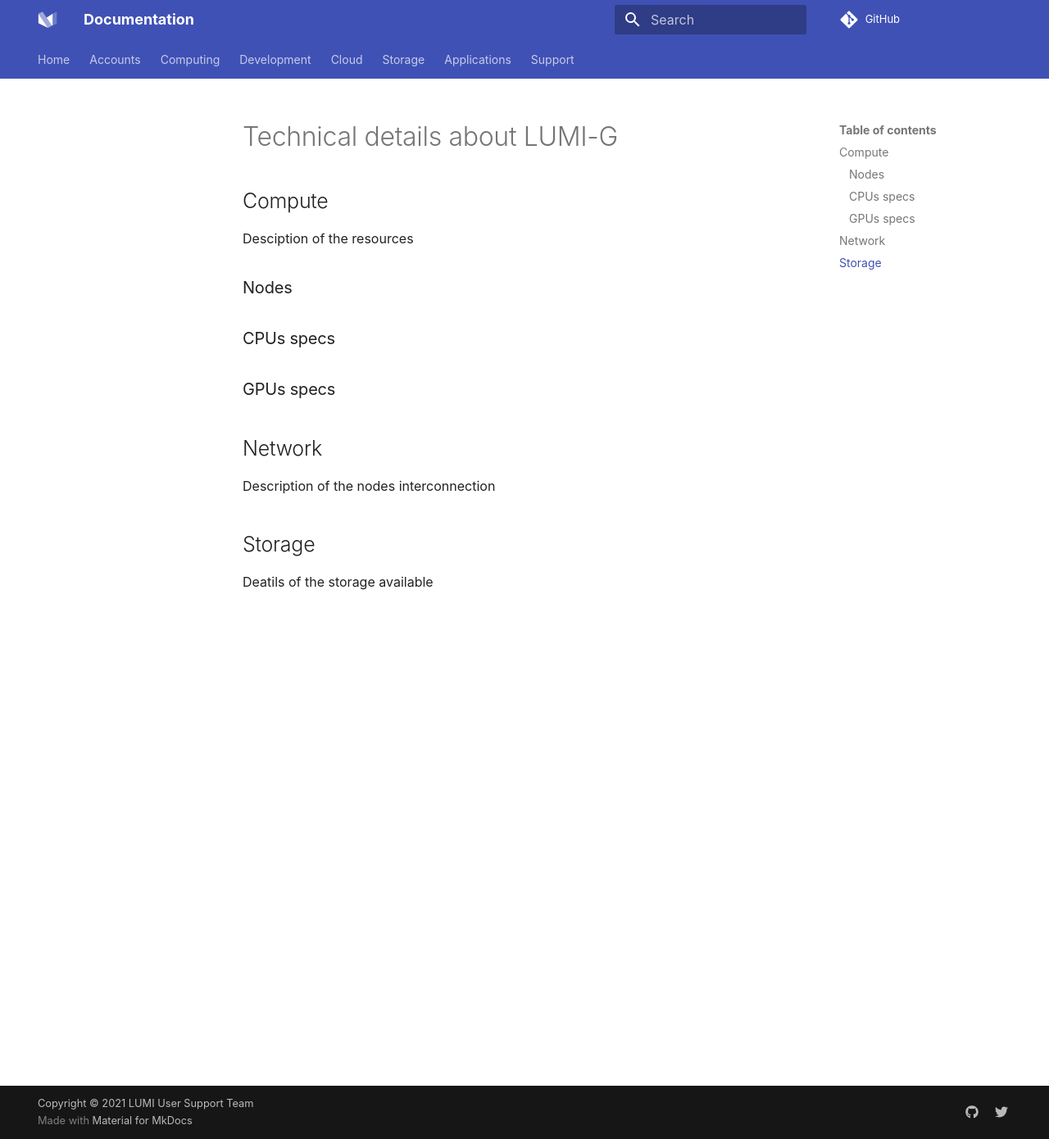
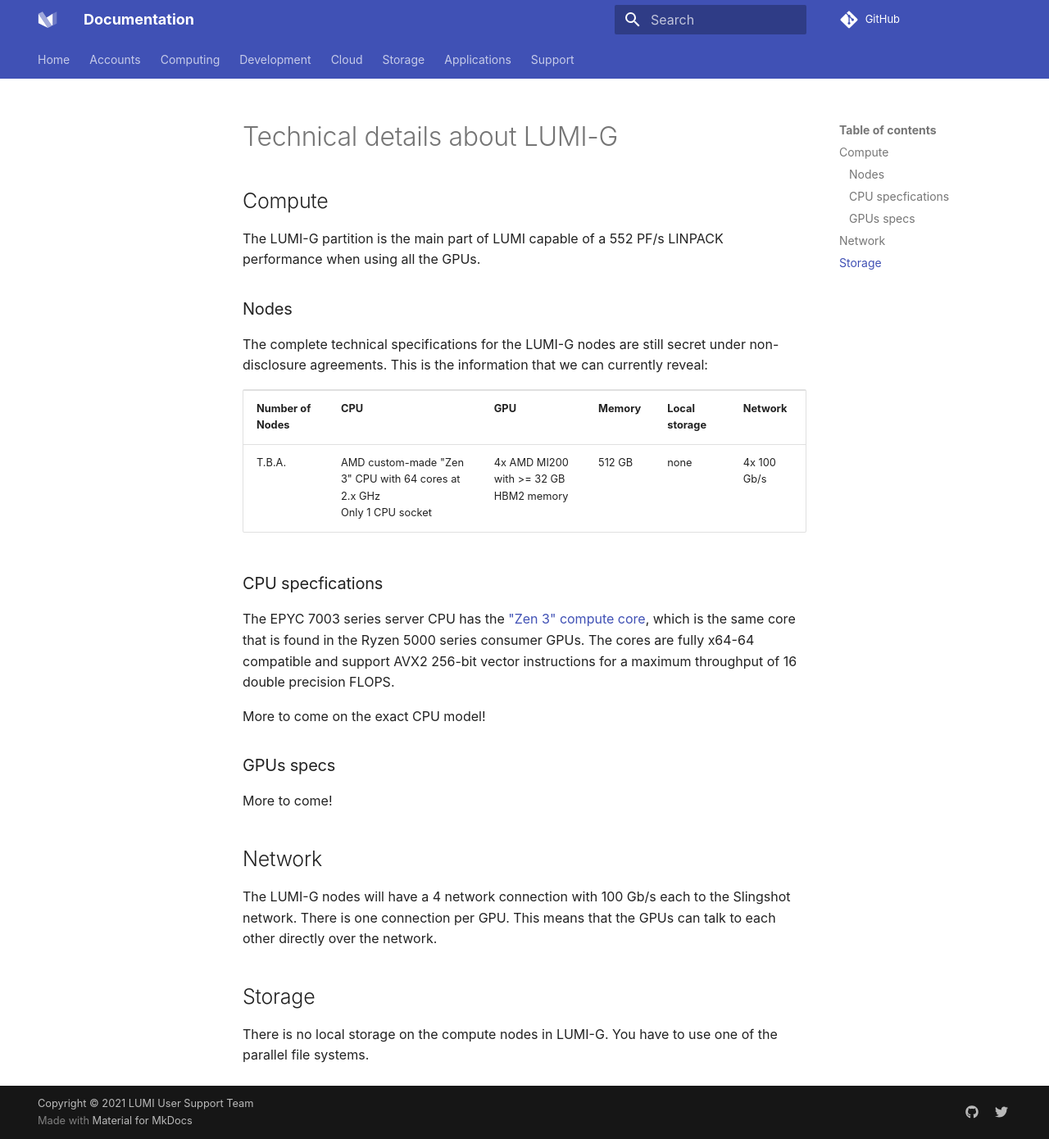
Before and after one commit to Lumi-supercomputer/lumi-userguide, an MkDocs documentation site: the page built from docs/lumig/overview.md, in a window 1280 px wide and 1390 px high. Shown: the whole window at 82% size. Built offline with MkDocs 1.6.1 and Material for MkDocs 9.7.7, drawn with Linux system fonts in a browser that asks for light colours; some web fonts are replaced; comment, search, counter and statistics services are not loaded.

Commit message:
Initial LUMI-G tech specs
Intentially vague on the AMD GPUs specs and the CPU SKU is not given. Need to fix this later.

```diff
--- a/docs/lumig/overview.md
+++ b/docs/lumig/overview.md
@@ -2,20 +2,45 @@
 
 ## Compute
 
-Desciption of the resources
+The LUMI-G partition is the main part of LUMI capable of a 552 PF/s LINPACK performance when using all the GPUs.
 
 ### Nodes
 
-### CPUs specs
+The complete technical specifications for the LUMI-G nodes are still secret under non-disclosure agreements. This is the information that we can currently reveal:
 
+<table>
+    <tr>
+        <td><b>Number of Nodes</b></td>
+        <td><b>CPU</b></td>
+        <td><b>GPU</b></td>
+        <td><b>Memory</b></td>
+        <td><b>Local storage</b></td>
+        <td><b>Network</b></td>
+    </tr>
+    <tr>
+        <td>T.B.A.</td>
+        <td>AMD custom-made "Zen 3" CPU with 64 cores at 2.x GHz<br>Only 1 CPU socket</td>
+        <td>4x AMD MI200 <br> with >= 32 GB HBM2 memory</td>
+        <td>512 GB</td>
+        <td>none</td>
+        <td>4x 100 Gb/s</td>
+    </tr>
+</table>
+
+### CPU specfications
+
+The EPYC 7003 series server CPU has the ["Zen 3" compute core](https://en.wikipedia.org/wiki/Zen_3), which is the same core that is found in the Ryzen 5000 series consumer GPUs. The cores are fully x64-64 compatible and support AVX2 256-bit vector instructions for a maximum throughput of 16 double precision FLOPS.
+
+More to come on the exact CPU model!
 
 ### GPUs specs
 
+More to come!
 
 ## Network
 
-Description of the nodes interconnection
+The LUMI-G nodes will have a 4 network connection with 100 Gb/s each to the Slingshot network. There is one connection per GPU. This means that the GPUs can talk to each other directly over the network.
 
 ## Storage
 
-Deatils of the storage available
+There is no local storage on the compute nodes in LUMI-G. You have to use one of the parallel file systems.
```
